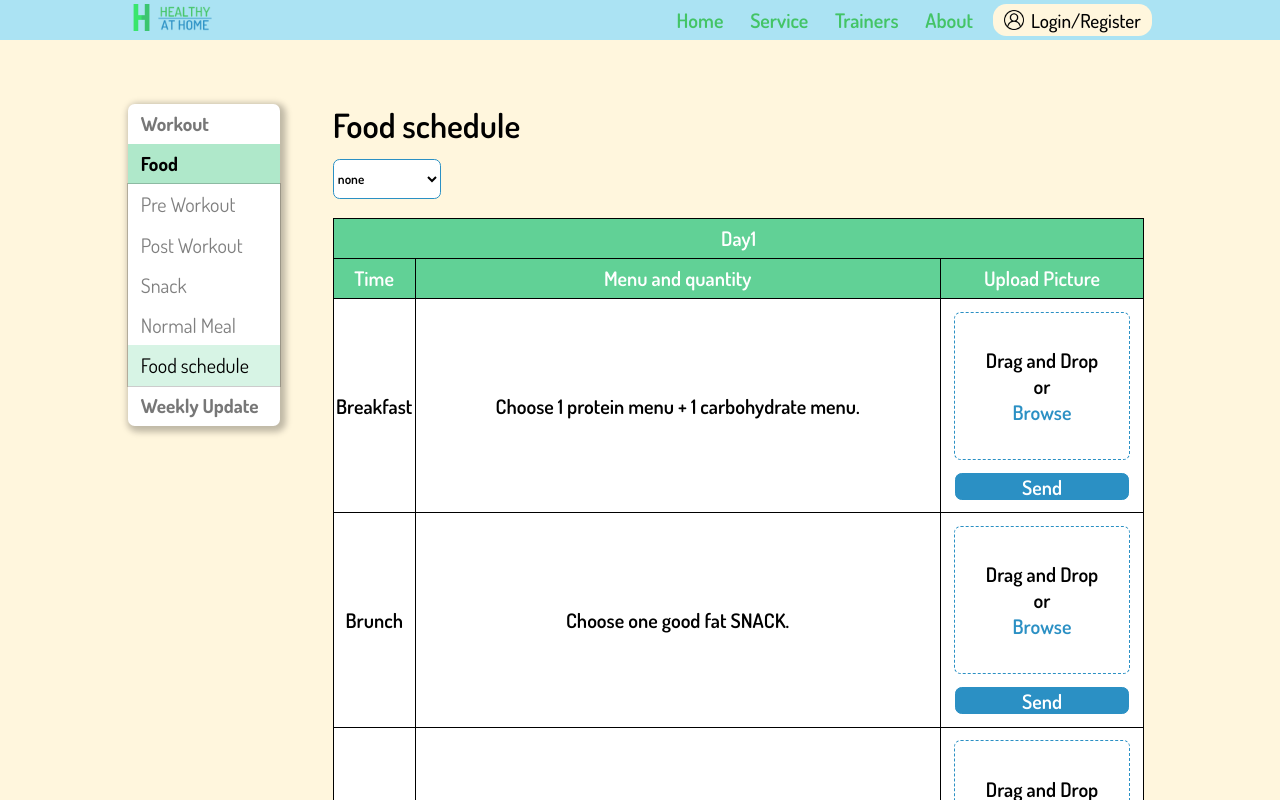
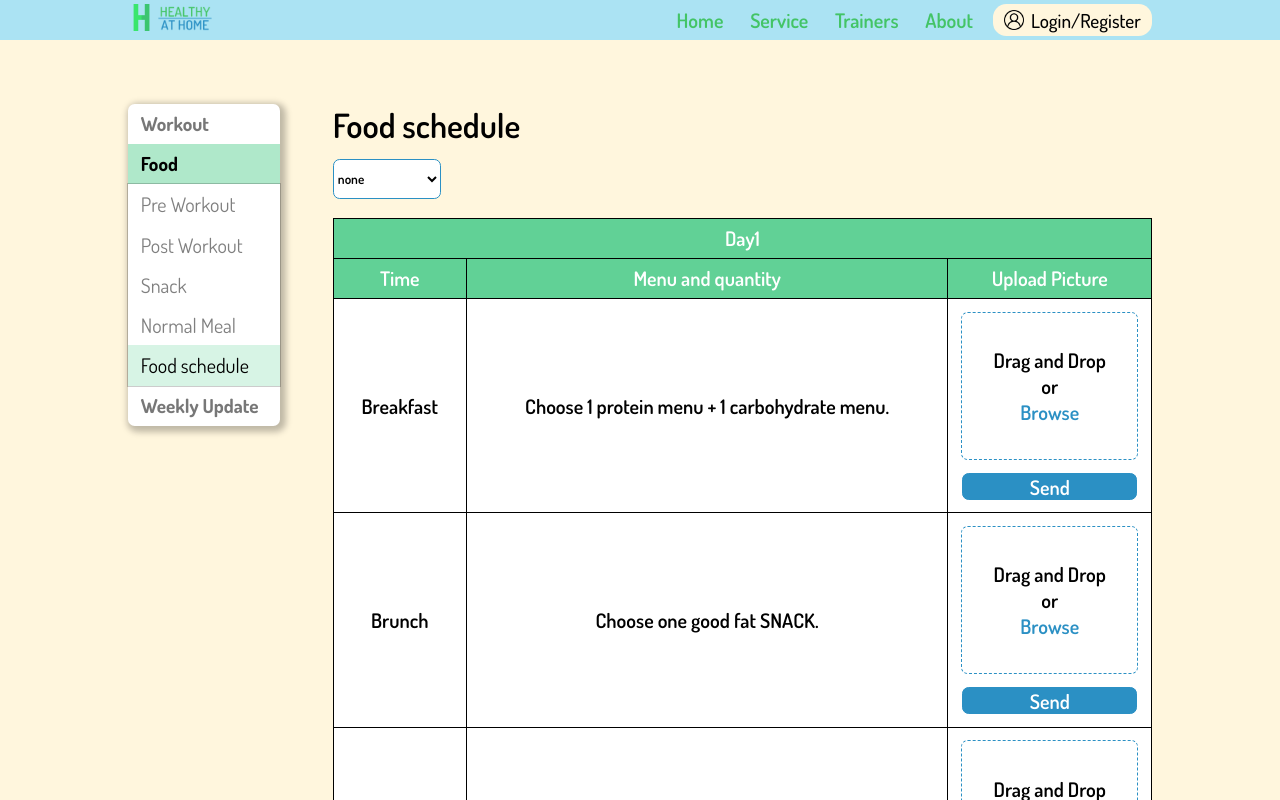
Before and after one commit to Chanwit21/healthy-at-home-front-end, a React (Create React App) app: page /user-food-schedule-page-food-schedule in a window 1280 px wide. Shown: the top 800 px of the page. Built offline with nearby package versions, Linux system fonts and the light colour scheme.

Commit message:
Doding Drag And Drop

```diff
--- a/src/Component/UserFoodSchedule/UserFoodScheduleRow.js
+++ b/src/Component/UserFoodSchedule/UserFoodScheduleRow.js
@@ -1,20 +1,110 @@
-import React from 'react';
+import React, { useRef, useState } from 'react';
+
+function isImageType(file) {
+  const fileType = file.type;
+  const validExtensions = ['image/jpeg', 'image/jpg', 'image/png'];
+  return validExtensions.includes(fileType);
+}
 
 function UserFoodScheduleRow({ time, menuAndQuality, day }) {
+  const [imageURL, setImageURL] = useState('');
+  const [onOver, setOnOver] = useState(false);
+
+  const input = useRef();
+
+  const handleDragOver = (e) => {
+    e.preventDefault();
+    setOnOver(true);
+  };
+
+  const handleDragLeave = (e) => {
+    e.preventDefault();
+    setOnOver(false);
+  };
+
+  const toBase64 = (file) => {
+    return new Promise((resolve, reject) => {
+      const reader = new FileReader();
+      reader.onloadend = () => resolve(reader.result);
+      reader.onerror = (err) => reject(err);
+      reader.readAsDataURL(file);
+    });
+  };
+
+  const handleDropFile = async (e) => {
+    e.preventDefault();
+    if (isImageType(e.dataTransfer.files[0])) {
+      const result = await toBase64(e.dataTransfer.files[0]);
+      console.log(result);
+      setImageURL(result);
+    } else {
+      alert('This is not an Image File!');
+      setOnOver(false);
+    }
+  };
+
+  const handleCickBrowse = (e) => {
+    e.preventDefault();
+    input.current.click();
+  };
+
+  const handleChangeInput = async (e) => {
+    e.preventDefault();
+    if (isImageType(e.target.files[0])) {
+      setOnOver(true);
+      const base64URL = await toBase64(e.target.files[0]);
+      setImageURL(base64URL);
+      // saveAndShowFile(e.target.files[0]);
+    } else {
+      alert('This is not an Image File!');
+      setOnOver(false);
+    }
+  };
+
+  const handleClickDelete = (e) => {
+    e.preventDefault();
+    setImageURL('');
+    setOnOver(false);
+  };
+
   return (
     <tr>
-      <td colSpan='1'>{time}</td>
+      <td colSpan='1' style={{ paddingLeft: '2vw', paddingRight: '2vw' }}>
+        {time}
+      </td>
       <td colSpan='1'>{menuAndQuality}</td>
       <td>
-        <form action='#' id={`img-${time}-${day}`}>
-          <div className='drag-and-drop'>
-            <h1>Drag and Drop </h1>
-            <h1>or</h1>
-            <h1>
-              <span>Browse</span>
-            </h1>
+        <form
+          action='#'
+          id={`img-${time}-${day}`}
+          style={{ display: 'flex', flexDirection: 'column', justifyContent: 'center', alignItems: 'center' }}
+        >
+          <div
+            className='drag-and-drop'
+            style={{ border: onOver ? '0.052083333vw solid #2b90c4' : '' }}
+            onDragOver={handleDragOver}
+            onDragLeave={handleDragLeave}
+            onDrop={handleDropFile}
+          >
+            {imageURL ? (
+              <img src={imageURL} alt='upload' />
+            ) : (
+              <>
+                <h1>Drag and Drop </h1>
+                <h1>or</h1>
+                <h1>
+                  <button onClick={handleCickBrowse}>Browse</button>
+                  <input type='file' name='file' id='photo' hidden ref={input} onChange={handleChangeInput} />
+                </h1>
+              </>
+            )}
           </div>
           <input type='submit' value='Send' />
+          {imageURL ? (
+            <button className='btn-delete' onClick={handleClickDelete}>
+              Delete
+            </button>
+          ) : null}
         </form>
       </td>
     </tr>
--- a/src/Page/UserFoodSchedulePageFoodSchedule/UserFoodSchedulePageFoodSchedule.css
+++ b/src/Page/UserFoodSchedulePageFoodSchedule/UserFoodSchedulePageFoodSchedule.css
@@ -69,8 +69,11 @@
   flex-direction: column;
 }
 
-.user-food-schedule-page-food-schedule #food-schedule-table td .drag-and-drop .active {
-  border: 0.052083333vw solid #2b90c4;
+.user-food-schedule-page-food-schedule #food-schedule-table td .drag-and-drop img {
+  height: 100%;
+  width: 100%;
+  object-fit: contain;
+  border-radius: 5px;
 }
 
 .user-food-schedule-page-food-schedule #food-schedule-table td .drag-and-drop h1 {
@@ -80,10 +83,13 @@
   margin-bottom: 0;
 }
 
-.user-food-schedule-page-food-schedule #food-schedule-table td .drag-and-drop span {
+.user-food-schedule-page-food-schedule #food-schedule-table td .drag-and-drop button {
   font-weight: 600;
   font-size: 1.5625vw;
   color: #2b90c4;
+  border: none;
+  background-color: inherit;
+  cursor: pointer;
 }
 
 .user-food-schedule-page-food-schedule #food-schedule-table td input[type='submit'] {
@@ -97,6 +103,21 @@
   color: #ffffff;
   margin-bottom: 1vw;
   padding: 0;
+  cursor: pointer;
+}
+
+.user-food-schedule-page-food-schedule #food-schedule-table td .btn-delete {
+  width: 13.66666vw;
+  height: 2.083333333vw;
+  background: #2b90c4;
+  border: 0.052083333vw solid #2b90c4;
+  border-radius: 0.52083333vw;
+  font-weight: 600;
+  font-size: 1.5625vw;
+  color: #ffffff;
+  margin-bottom: 1vw;
+  padding: 0;
+  cursor: pointer;
 }
 
 .user-food-schedule-page-food-schedule #food-schedule-table th {
--- a/src/Page/UserFoodSchedulePageFoodSchedule/UserFoodSchedulePageFoodSchedule.jsx
+++ b/src/Page/UserFoodSchedulePageFoodSchedule/UserFoodSchedulePageFoodSchedule.jsx
@@ -35,7 +35,7 @@ function UserFoodSchedulePageFoodSchedule() {
   const arrayOfDay = ['none', ...arrayOfFoodSchedle.map((item) => item.day)];
   const onDay = 'Day1';
   const filterByDay = arrayOfFoodSchedle.find((item) => item.day === onDay);
-  console.log(filterByDay);
+  // console.log(filterByDay);
 
   function firstUpperCase(value) {
     return value[0].toUpperCase() + value.slice(1);
@@ -44,13 +44,15 @@ function UserFoodSchedulePageFoodSchedule() {
   function genTableBody(array, day) {
     const tableBody = [];
     for (let key in array) {
-      console.log(key);
+      // console.log(key);
       if (key !== 'day') {
         if (key !== 'workout') {
-          tableBody.push(<UserFoodScheduleRow time={firstUpperCase(key)} menuAndQuality={array[key]} day={day} />);
+          tableBody.push(
+            <UserFoodScheduleRow key={`id-${key}`} time={firstUpperCase(key)} menuAndQuality={array[key]} day={day} />
+          );
         } else {
           tableBody.push(
-            <tr>
+            <tr key={`id-${key}`}>
               <td colSpan='3'>{array[key]}</td>
             </tr>
           );
@@ -59,6 +61,8 @@ function UserFoodSchedulePageFoodSchedule() {
     }
     return tableBody;
   }
+
+  const tableBody = genTableBody(filterByDay, onDay);
 
   return (
     <div>
@@ -73,8 +77,12 @@ function UserFoodSchedulePageFoodSchedule() {
                 <h1>Food schedule</h1>
                 <form action='#'>
                   <select name='filterDay' id='day'>
-                    {arrayOfDay.map((item) => {
-                      return <option value={item}>{item}</option>;
+                    {arrayOfDay.map((item, index) => {
+                      return (
+                        <option key={index} value={item}>
+                          {item}
+                        </option>
+                      );
                     })}
                   </select>
                 </form>
@@ -82,7 +90,7 @@ function UserFoodSchedulePageFoodSchedule() {
                   <thead>
                     <FoodScheduleHead day={onDay} />
                   </thead>
-                  <tbody>{genTableBody(filterByDay, onDay)}</tbody>
+                  <tbody>{tableBody}</tbody>
                 </table>
               </div>
             </div>
```
